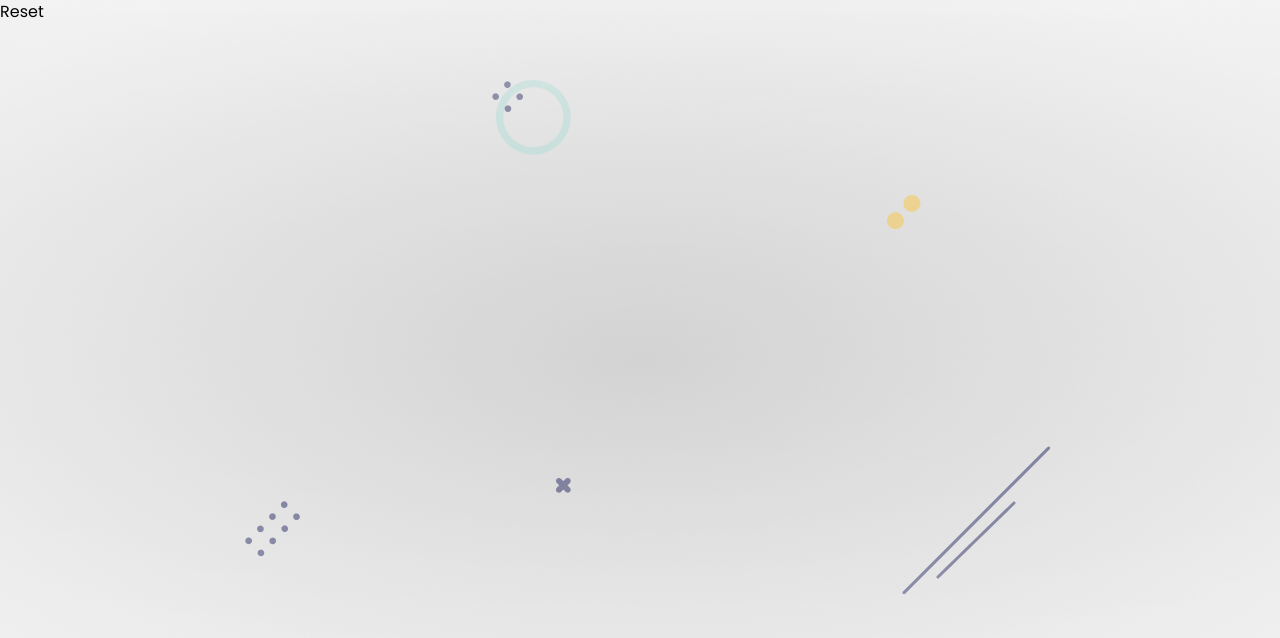
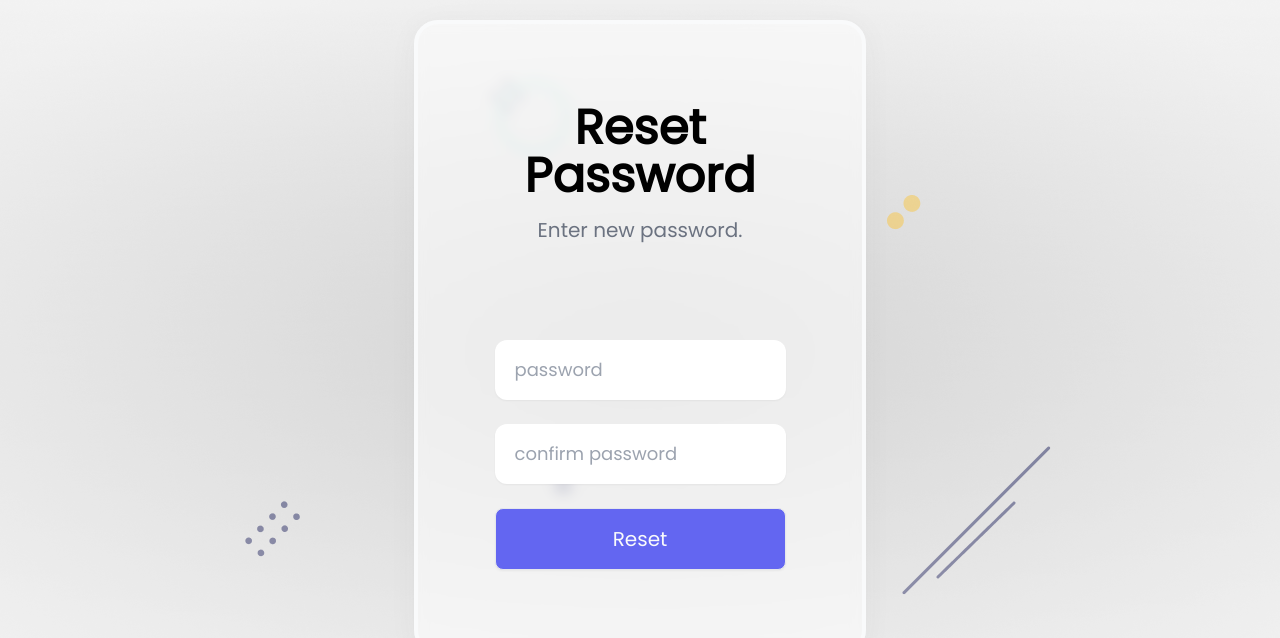
Before and after one commit to Toba-dean/mern_login, a React (Create React App) app in the folder client/: page /reset in a window 1280 px wide. Shown: the top 638 px of the page. Built offline with nearby package versions, Linux system fonts and the light colour scheme.

Commit message:
done the reset password UI

```diff
--- a/client/src/components/Recovery.jsx
+++ b/client/src/components/Recovery.jsx
@@ -1,30 +1,8 @@
-import { Link } from "react-router-dom";
-import { Toaster } from "react-hot-toast";
-import { useFormik } from "formik";
-
-import avatar from "../assets/profile.png";
 import styles from "../styles/Username.module.css";
-import { passwordValidate } from "../helper/validate";
-
 
 const Recovery = () => {
-
-  const formik = useFormik({
-    initialValues: {
-      password: ""
-    },
-    validate: passwordValidate,
-    validateOnBlur: false,
-    validateOnChange: false,
-    onSubmit: async values => {
-      console.log(values)
-    }
-  });
-
   return (
     <div className="container mx-auto">
-      <Toaster position="top-center" reverseOrder={false}></Toaster>
-
       <div className="flex justify-center items-center">
         <div className={`${styles.glass} mt-5`}>
           <div className="title flex flex-col items-center">
@@ -34,7 +12,7 @@ const Recovery = () => {
             </span>
           </div>
 
-          <form className="py-10" onSubmit={formik.handleSubmit}>
+          <form className="pt-20">
             <div className="textbox flex flex-col items-center gap-6">
               <div className="input text-center">
                 <span className="py-4 text-sm text-left text-gray-500">
@@ -42,7 +20,6 @@ const Recovery = () => {
                 </span>
 
                 <input
-                  {...formik.getFieldProps("password")}
                   type="text"
                   placeholder="OTP"
                   className={styles.text_box}
--- a/client/src/components/Reset.jsx
+++ b/client/src/components/Reset.jsx
@@ -1,8 +1,60 @@
-import React from 'react'
+import { Toaster } from "react-hot-toast";
+import { useFormik } from "formik";
+
+import styles from "../styles/Username.module.css";
+import { resetPasswordValidation } from "../helper/validate";
+
 
 const Reset = () => {
+
+  const formik = useFormik({
+    initialValues: {
+      password: "",
+      confirmPassword: "",
+    },
+    validate: resetPasswordValidation,
+    validateOnBlur: false,
+    validateOnChange: false,
+    onSubmit: async values => {
+      console.log(values)
+    }
+  });
+
   return (
-    <div>Reset</div>
+    <div className="container mx-auto">
+      <Toaster position="top-center" reverseOrder={false}></Toaster>
+
+      <div className="flex justify-center items-center">
+        <div className={`${styles.glass} mt-5`}>
+          <div className="title flex flex-col items-center">
+            <h1 className="text-5xl font-bold text-center">Reset <br />Password</h1>
+            <span className="py-4 text-xl w-2/3 text-center text-gray-500">
+              Enter new password.
+            </span>
+          </div>
+
+          <form className="pt-20" onSubmit={formik.handleSubmit}>
+            <div className="textbox flex flex-col items-center gap-6">
+              <input
+                {...formik.getFieldProps("password")}
+                type="text"
+                placeholder="password"
+                className={styles.text_box}
+              />
+
+              <input
+                {...formik.getFieldProps("confirmPassword")}
+                type="text"
+                placeholder="confirm password"
+                className={styles.text_box}
+              />
+
+              <button className={styles.btn} type="submit">Reset</button>
+            </div>
+          </form>
+        </div>
+      </div>
+    </div>
   )
 }
 
--- a/client/src/helper/validate.js
+++ b/client/src/helper/validate.js
@@ -15,11 +15,23 @@ export async function passwordValidate(values) {
   return errors;
 }
 
+/** validate reset password */
+export async function resetPasswordValidation(values) {
+  const errors = passwordVerify({}, values);
+
+  if (values.password !== values.confirmPassword) {
+    errors.exist = toast.error("Password not match.");
+  }
+
+  return errors;
+}
+
 
 /** ************************************************* */
 
 /** validate password */
 function passwordVerify(errors = {}, values) {
+  /* eslint-disable no-useless-escape */
   const specialChars = /[`!@#$%^&*()_+\-=\[\]{};':"\\|,.<>\/?~]/;
 
   if (!values.password) {
```
